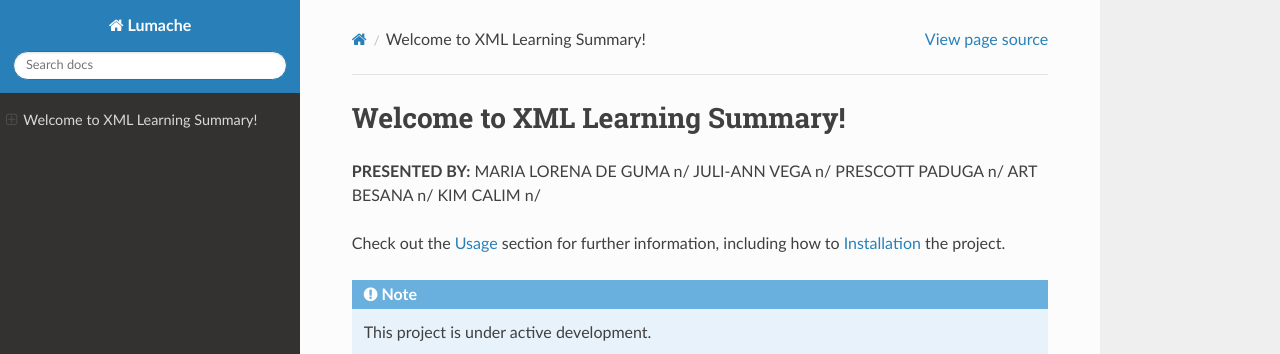
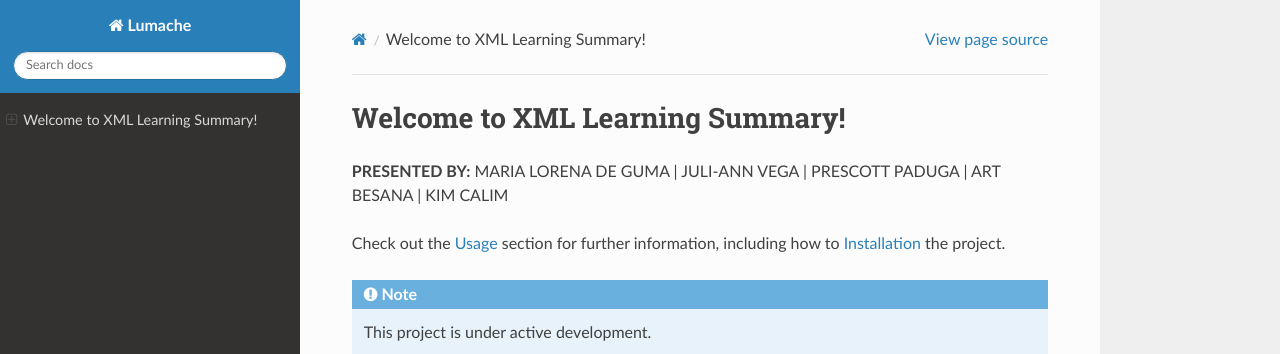
Before and after one commit to riah89294/xml-tutorial, a Sphinx documentation site: the page built from docs/source/index.rst, in a window 1280 px wide. Shown: the top 354 px of the page. Built offline with Sphinx 7.4.7 and the Read the Docs theme 3.1.0, drawn with Linux system fonts in a browser that asks for light colours; pages that are not in the unit, such as notebooks, are missing from menus.

```diff
--- a/docs/source/index.rst
+++ b/docs/source/index.rst
@@ -2,11 +2,11 @@ Welcome to XML Learning Summary!
 ===================================
 
 **PRESENTED BY:**
-MARIA LORENA DE GUMA n/
-JULI-ANN VEGA n/
-PRESCOTT PADUGA n/
-ART BESANA n/
-KIM CALIM n/
+MARIA LORENA DE GUMA |
+JULI-ANN VEGA |
+PRESCOTT PADUGA |
+ART BESANA |
+KIM CALIM
 
 Check out the :doc:`usage` section for further information, including
 how to :ref:`installation` the project.
```
